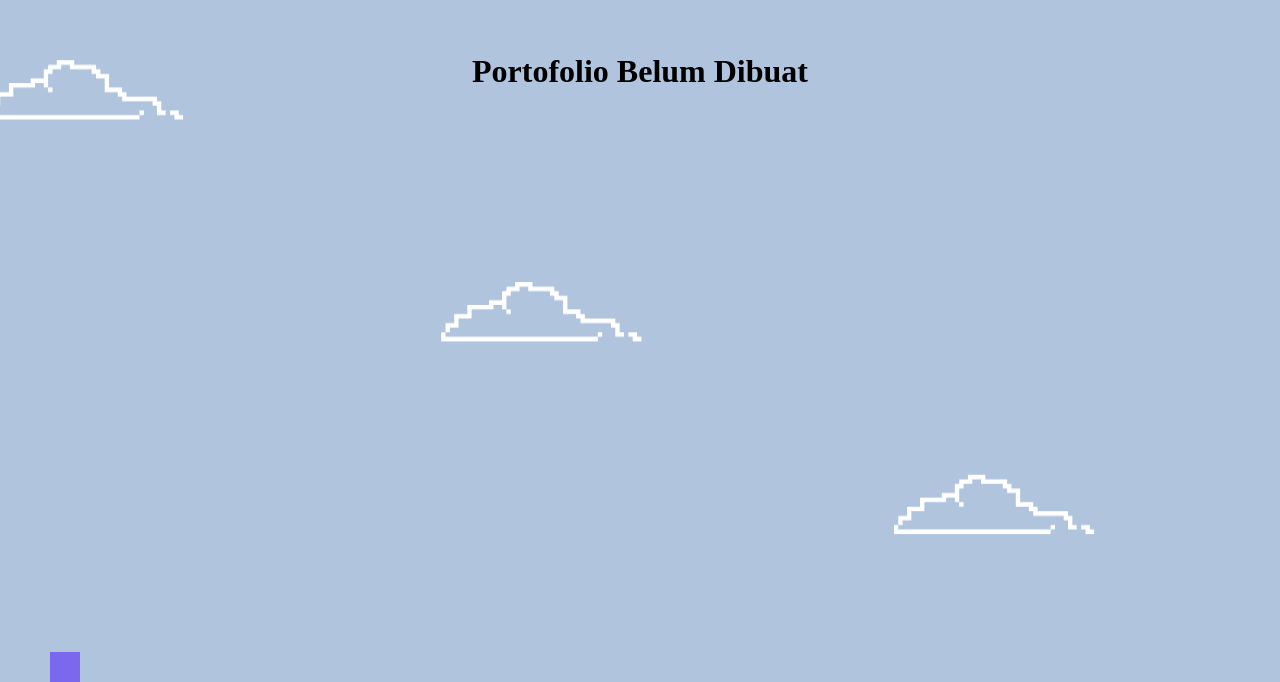
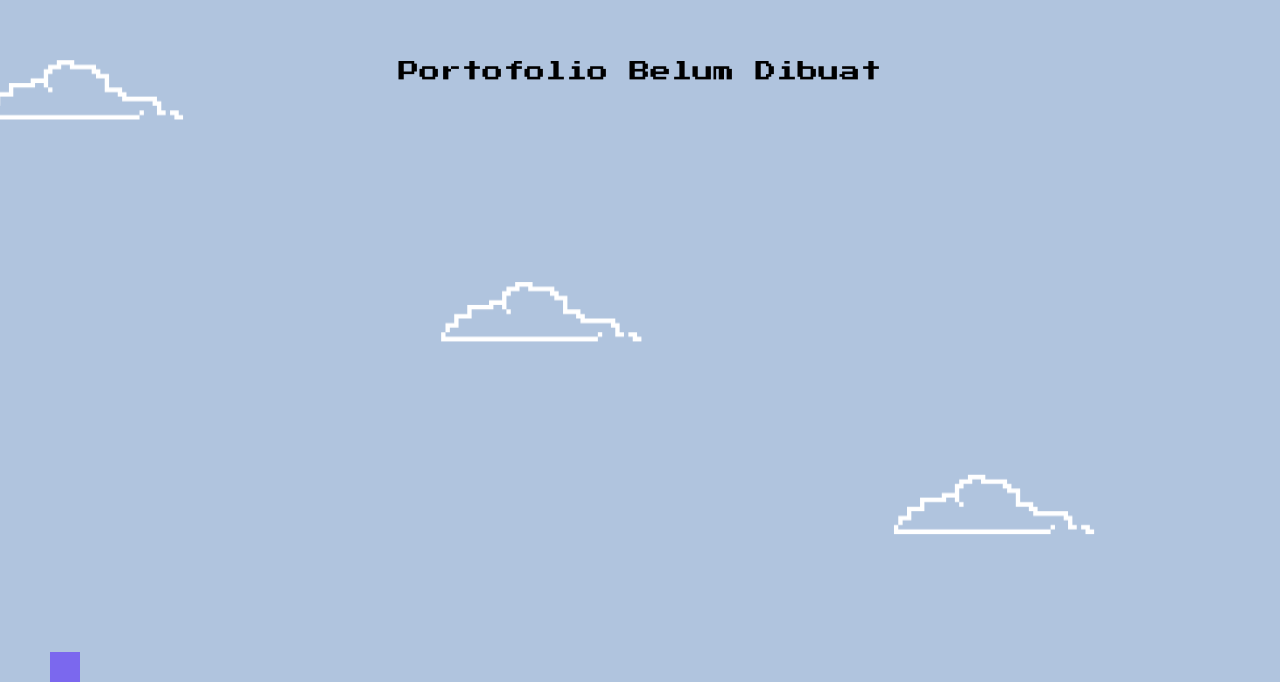
Before and after one commit to Yeonbii/yeonbii.github.io, a plain HTML site: page index.html in a window 1280 px wide. Shown: the part 118-800 px from the top of the page. Drawn offline with Linux system fonts and the light colour scheme.

Commit message:
Mengganti jenis font

```diff
--- a/index.html
+++ b/index.html
@@ -5,6 +5,7 @@
     <meta name="viewport" content="width=device-width, initial-scale=1.0">
     <title>Yeonbii</title>
     <link rel="stylesheet" href="src/css/main.css">
+    <link href="https://fonts.googleapis.com/css2?family=Press+Start+2P&display=swap" rel="stylesheet">
 </head>
 <body>
     <canvas></canvas>
--- a/src/js/main.js
+++ b/src/js/main.js
@@ -4,9 +4,9 @@ const board = canvas.getContext("2d");
 canvas.width = window.innerWidth;
 canvas.height = window.innerHeight;
 
-let font = "bold 32px serif";
+let font = "21px 'Press Start 2P', cursive";
 if (canvas.width <= 480) {
-    font = "bold 21px serif";
+    font = "14px 'Press Start 2P', cursive";
 }
 
 const textNotification = {
```
